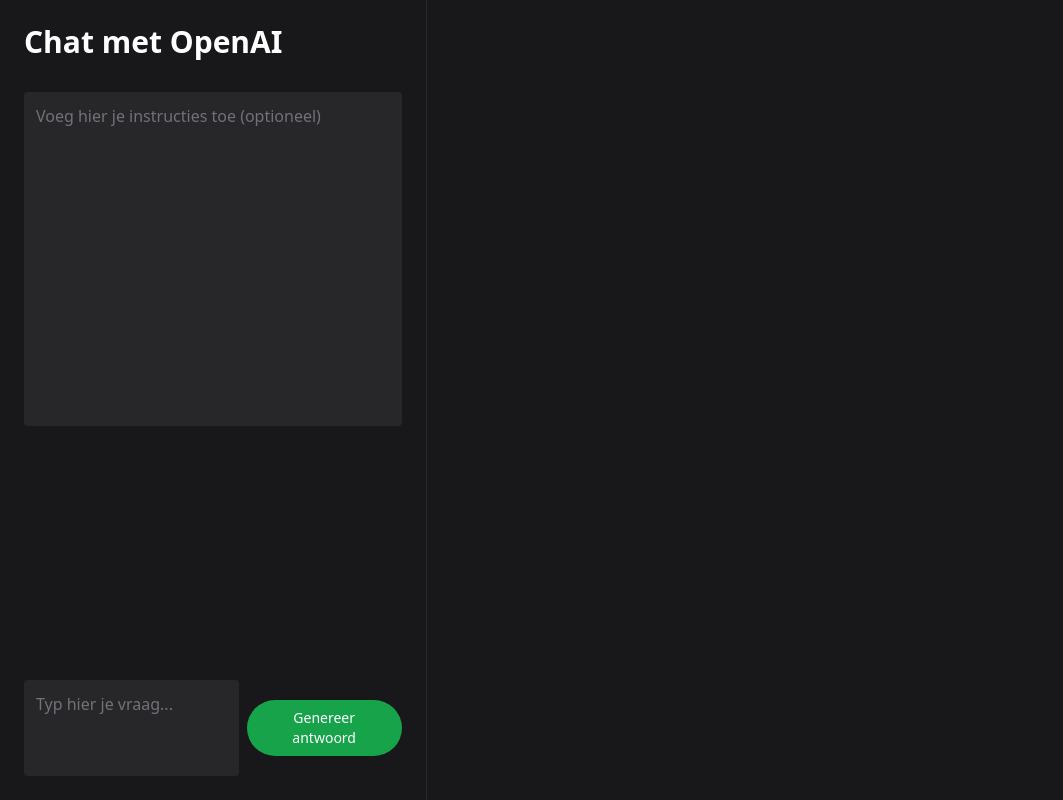
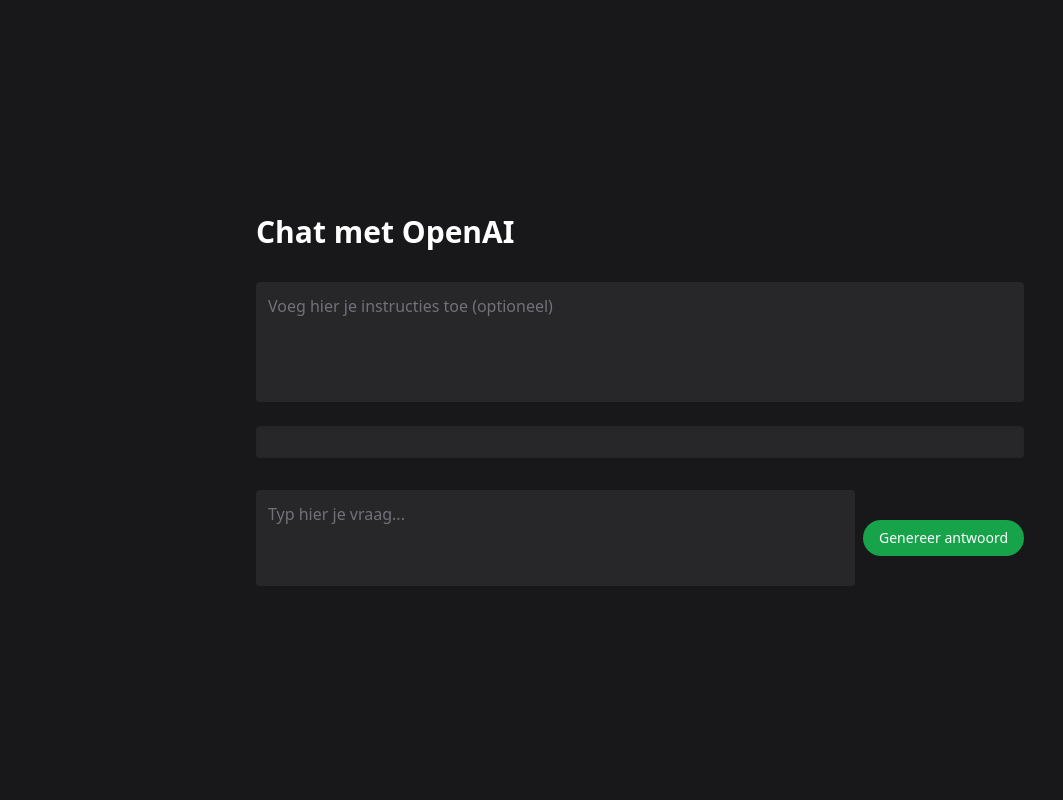
Before and after one commit to Schapkun/GPT-frontend, a Next.js app: page / in a window 1280 px wide. Shown: the whole page, without its empty margins (0-1063 px from the left). Built offline with nearby package versions, Linux system fonts and the light colour scheme.

Commit message:
Update page.tsx

```diff
--- a/app/page.tsx
+++ b/app/page.tsx
@@ -10,11 +10,11 @@
 }
 
 export default function ChatInterface() {
-  const API_BASE = "https://gpt-backend-qkjf.onrender.com" // Pas aan naar jouw API endpoint
+  const API_BASE = "https://gpt-backend-qkjf.onrender.com" // Pas aan naar jouw backend URL
 
   const [prompt, setPrompt] = useState("")
   const [chatHistory, setChatHistory] = useState<ChatMessage[]>([])
-  const [instructies, setInstructies] = useState("")  // Opslag van instructies
+  const [instructies, setInstructies] = useState("") // Opslag van instructies
   const [loading, setLoading] = useState(false)
   const messagesEndRef = useRef<HTMLDivElement | null>(null)
 
@@ -29,13 +29,10 @@
     localStorage.setItem("chat_instructies", instructies)
   }, [instructies])
 
+  // Scroll naar beneden bij nieuwe chatberichten
   useEffect(() => {
-    scrollToBottom()
+    messagesEndRef.current?.scrollIntoView({ behavior: "smooth" })
   }, [chatHistory])
-
-  const scrollToBottom = () => {
-    messagesEndRef.current?.scrollIntoView({ behavior: "smooth" })
-  }
 
   const handleSubmit = async () => {
     if (prompt.trim() === "") return
@@ -49,7 +46,7 @@
     try {
       setLoading(true)
 
-      // Maak array van messages in OpenAI format: eerst systeembericht met instructies, dan chatgeschiedenis, dan user prompt
+      // Maak array met systeem-instructies, chatgeschiedenis en nieuwe user prompt
       const messagesForApi = [
         { role: "system", content: instructies || "Je bent een behulpzame assistent." },
         ...chatHistory.map((m) => ({ role: m.role, content: m.content })),
@@ -60,7 +57,7 @@
         method: "POST",
         headers: { "Content-Type": "application/json" },
         body: JSON.stringify({
-          prompt: "",           // leeg, want we sturen alles in chat_history
+          prompt: "",           // prompt leeg want alles in chat_history
           chat_history: messagesForApi,
         }),
       })
@@ -78,7 +75,7 @@
         loading: false,
       }
 
-      // Update chatgeschiedenis, vervang de ... loading message door AI antwoord
+      // Vervang de loading message door AI antwoord
       setChatHistory((prev) => [...prev.slice(0, -1), aiMsg])
     } catch (e: any) {
       alert(e.message)
@@ -90,26 +87,26 @@
   }
 
   return (
-    <div className="flex h-screen bg-zinc-900 text-white">
-      <aside className="w-1/3 p-6 flex flex-col gap-4 border-r border-zinc-800">
+    <div className="flex h-screen bg-zinc-900 text-white justify-center items-center p-4">
+      <div className="w-full max-w-3xl flex flex-col gap-4">
         <h1 className="text-3xl font-extrabold mb-4">Chat met OpenAI</h1>
 
         {/* Instructies invoerveld */}
         <textarea
           value={instructies}
           onChange={(e) => setInstructies(e.target.value)}
-          className="flex-grow bg-zinc-800 p-3 rounded text-white resize-none placeholder-zinc-500 focus:outline-none focus:ring-2 focus:ring-green-500"
+          className="w-full bg-zinc-800 p-3 rounded text-white resize-none placeholder-zinc-500 focus:outline-none focus:ring-2 focus:ring-green-500"
           placeholder="Voeg hier je instructies toe (optioneel)"
-          rows={5}
+          rows={4}
         />
 
         {/* Chatvenster */}
-        <div className="flex-1 overflow-auto mt-4">
+        <div className="flex-1 overflow-auto mt-2 max-h-[50vh] bg-zinc-800 p-4 rounded shadow-inner">
           <div className="flex flex-col gap-2">
             {chatHistory.map((msg, idx) => (
               <div
                 key={idx}
-                className={`p-3 rounded-lg max-w-[95%] ${
+                className={`p-3 rounded-lg max-w-[90%] ${
                   msg.role === "user"
                     ? "self-end bg-green-100 text-black"
                     : "self-start bg-gray-100 text-black"
@@ -128,7 +125,7 @@
         </div>
 
         {/* Prompt invoer */}
-        <div className="mt-4 flex items-center gap-2 relative">
+        <div className="mt-4 flex items-center gap-2">
           <textarea
             value={prompt}
             onChange={(e) => setPrompt(e.target.value)}
@@ -150,7 +147,7 @@
             Genereer antwoord
           </button>
         </div>
-      </aside>
+      </div>
     </div>
   )
 }
```
